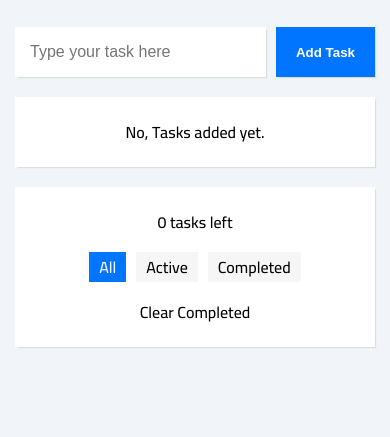
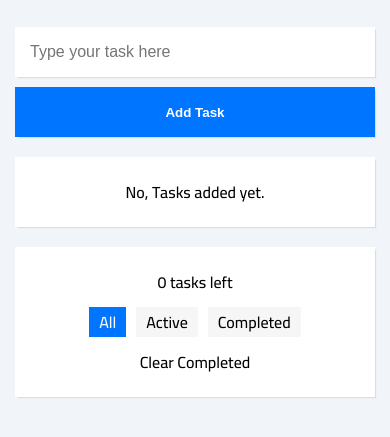
Before and after one commit to aelkadah/To-Do-List, a plain HTML site: page index.html in a window 390 px wide. Shown: the part 73-510 px from the top of the page. Drawn offline with Linux system fonts and the light colour scheme.

Commit message:
some css issues fixed

```diff
--- a/css/style.css
+++ b/css/style.css
@@ -80,6 +80,7 @@ body > .container {
   align-items: center;
   gap: 10px;
 }
+
 .taskEnter input {
   flex: 1;
   height: 50px;
@@ -105,6 +106,14 @@ body > .container {
   -moz-box-shadow: 2px 2px 1px -1px #ddd;
   box-shadow: 2px 2px 1px -1px #ddd;
   cursor: pointer;
+}
+@media (max-width: 767px) {
+  .taskEnter {
+    flex-wrap: wrap;
+  }
+  .taskEnter button {
+    width: 100%;
+  }
 }
 .taskEnter button:hover {
   background-color: var(--main-alt-color) !important;
@@ -164,7 +173,7 @@ body > .container {
     flex-direction: column;
   }
   .details ul {
-    margin: 15px 0px;
+    margin: 10px 0px;
   }
 }
 .details ul li {
```
